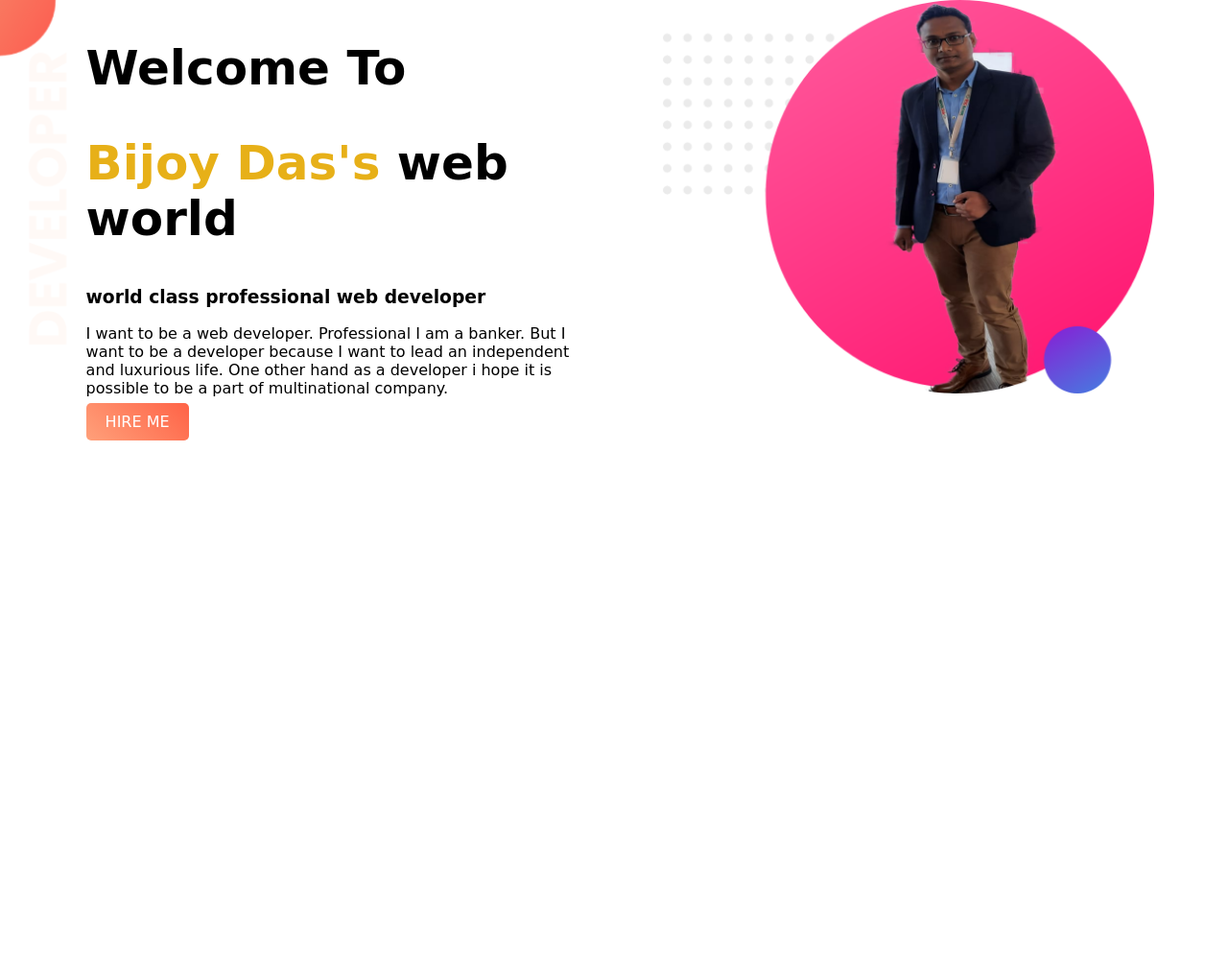
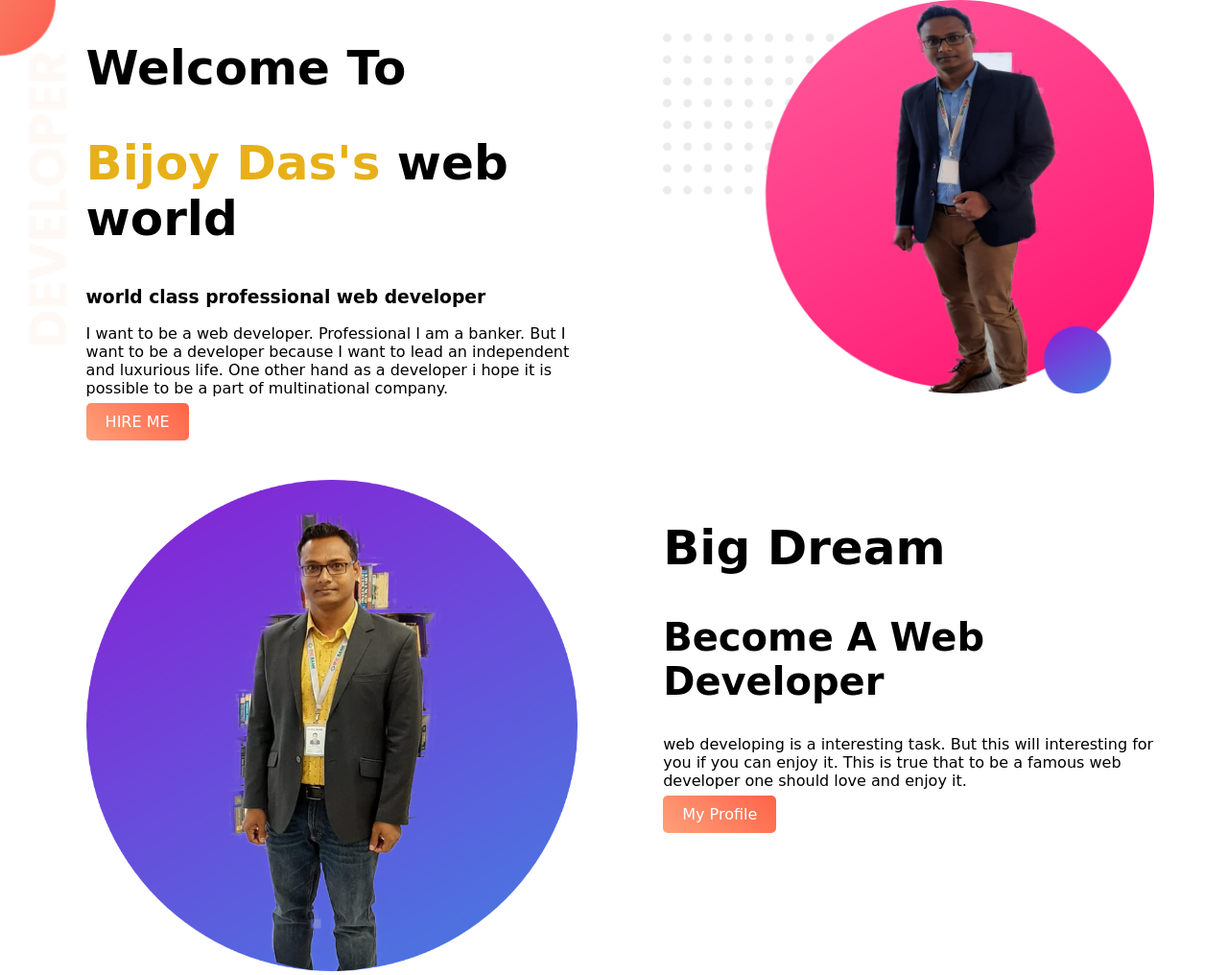
Before and after one commit to bijoydasbd/web-protfolio, a plain HTML site: page images/index.html in a window 1280 px wide. Shown: the whole page at 96% size. Before the commit the page ends 800 px from the top, so only its background shows below. Drawn offline with Linux system fonts and the light colour scheme; a web font is replaced by a local one.

Commit message:
bottom part

```diff
--- a/images/index.html
+++ b/images/index.html
@@ -22,6 +22,20 @@
             <img src="Images/profile1.png" alt="">
         </div>
     </section>
+    <section class="dream-area">
+        <div class="half-width">
+            <img src="Images/profile2.png" alt="">
+        </div>
+        <div class="half-width">
+            <h1>Big Dream</h1>
+            <h2>Become A Web Developer</h2>
+            <p>web developing is a interesting task. But this will interesting for you if you can enjoy it.
+                This is true that to be a famous web developer one should love and enjoy it.
+            </p>
+            <a class="link-button" target="_blank" href="https://www.facebook.com/bijoy.das.313">My Profile</a>
+        </div>
+
+    </section>
 
 
 </body>
--- a/images/style.css
+++ b/images/style.css
@@ -4,6 +4,9 @@ body{
 }
 h1{
     font-size: 50px;
+}
+h2{
+    font-size: 40px;
 }
 .name-self{
     color:rgb(231, 176, 24);
@@ -23,6 +26,7 @@ h1{
 }
 section{
     height: 500px;
+    padding: bottom 150;
 }
 .link-button{
     text-decoration: none;
@@ -32,3 +36,8 @@ section{
     color: white;
     font: 700;
 }
+.drem-area{
+    background-image: url(Images/dream-bg.png);
+    background-repeat: no-repeat;
+    background-position: right;
+}
```
Also changed, not shown: images/Images/dream-bg.png (added), images/Images/profile2.png (added).
